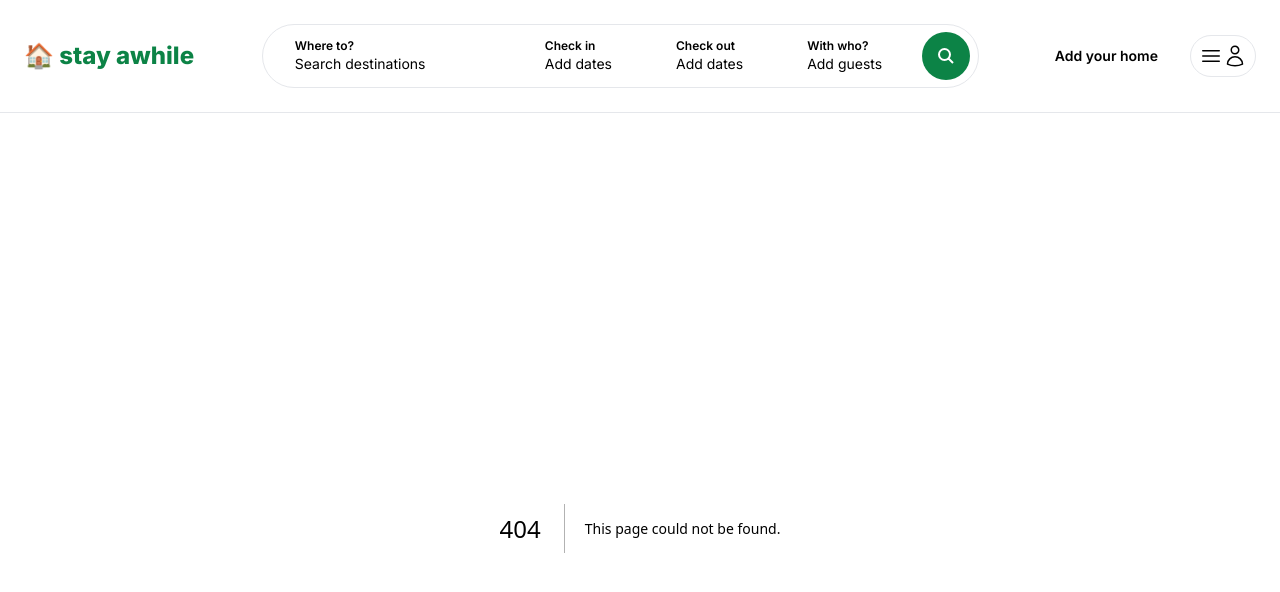
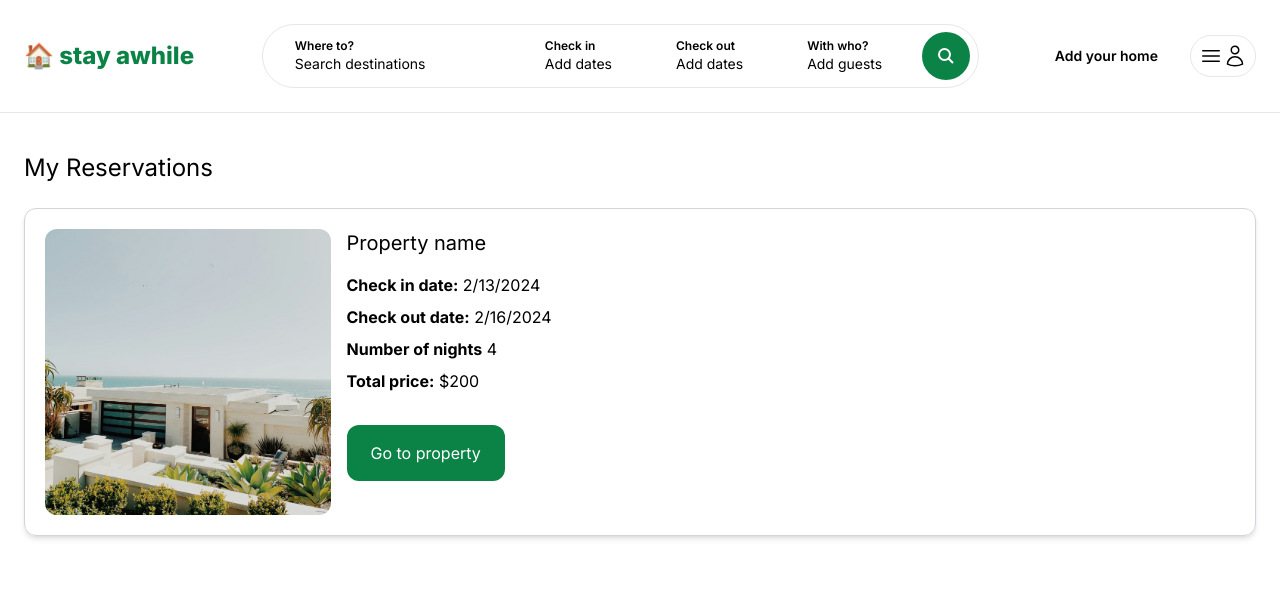
Before and after one commit to nicogarbaccio/stay-awhile-frontend, a Next.js app: page /myreservations in a window 1280 px wide. Before the commit this address had no page. Shown: the top 592 px of the page. Built offline with nearby package versions, Linux system fonts and the light colour scheme.

Commit message:
my reservations page (static)

```diff
--- a/app/hosts/[id]/page.tsx
+++ b/app/hosts/[id]/page.tsx
@@ -19,7 +19,7 @@
             <ContactButton />
           </div>
         </aside>
-        <div className="col-span-3 pl-0 md:pl-6">
+        <div className="col-span-1 md:col-span-3 pl-0 md:pl-6">
           <div className="grid grid-cols-1 md:grid-cols-3 gap-6">
             <PropertyList />
           </div>
--- /dev/null
+++ b/app/myreservations/page.tsx
@@ -0,0 +1,43 @@
+import Image from "next/image";
+
+const MyReservationsPage = () => {
+  return (
+    <main className="max-w-[1500px] mx-auto px-6 pb-6">
+      <h1 className="my-6 text-2xl">My Reservations</h1>
+      <div className="space-y-4">
+        <div className="p-5 mt-4 grid grid-cols-1 md:grid-cols-4 gap-4 shadow-md border border-gray-300 rounded-xl">
+          <div className="col-span-1">
+            <div className="relative overflow-hidden aspect-square rounded-xl">
+              <Image
+                src="/beachfront_house.jpg"
+                alt="beach house"
+                fill
+                className="hover:scale-110 object-cover transition h-full w-full"
+              />
+            </div>
+          </div>
+          <div className="col-span-1 md:col-span-3">
+            <h2 className="mb-4 text-xl">Property name</h2>
+            <p className="mb-2">
+              <strong>Check in date:</strong> 2/13/2024
+            </p>
+            <p className="mb-2">
+              <strong>Check out date:</strong> 2/16/2024
+            </p>
+            <p className="mb-2">
+              <strong>Number of nights</strong> 4
+            </p>
+            <p className="mb-2">
+              <strong>Total price:</strong> $200
+            </p>
+            <div className="mt-6 inline-block cursor-pointer py-4 px-6 bg-primary text-white rounded-xl">
+              Go to property
+            </div>
+          </div>
+        </div>
+      </div>
+    </main>
+  );
+};
+
+export default MyReservationsPage;
```
